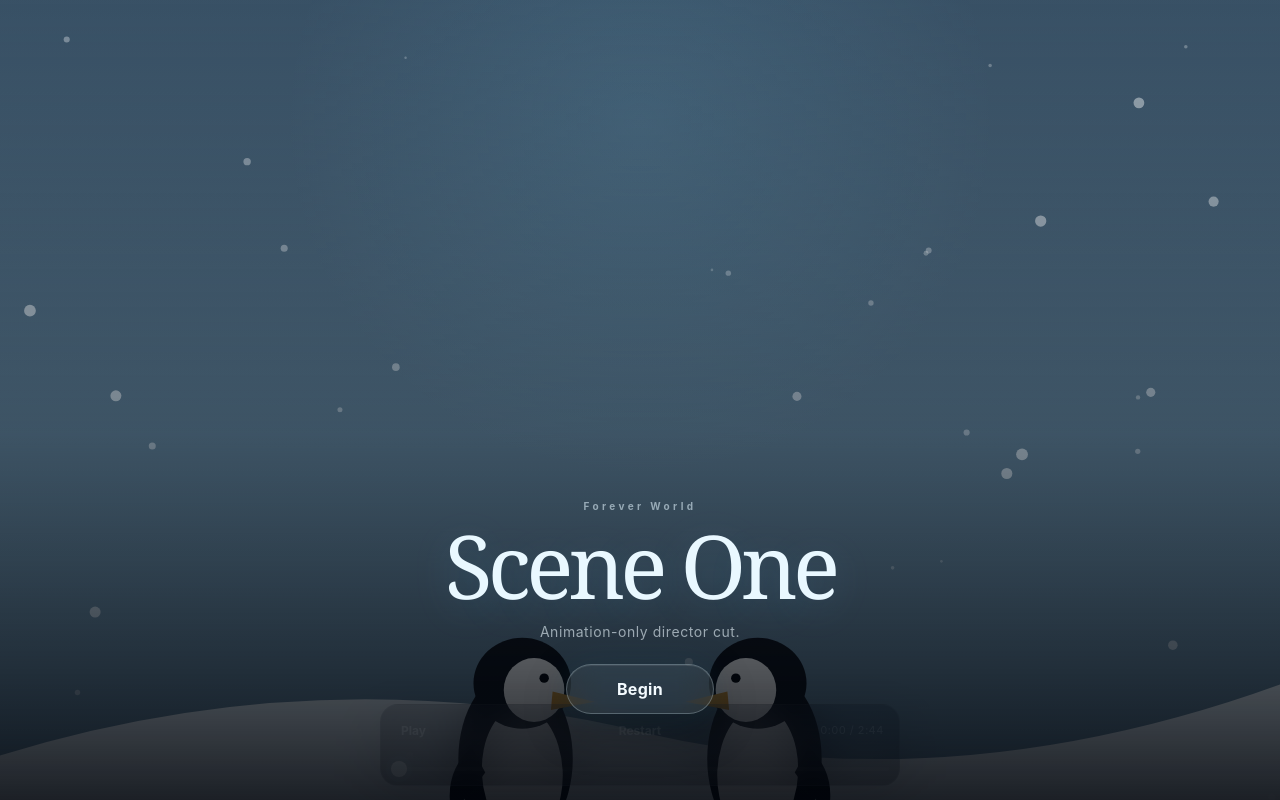
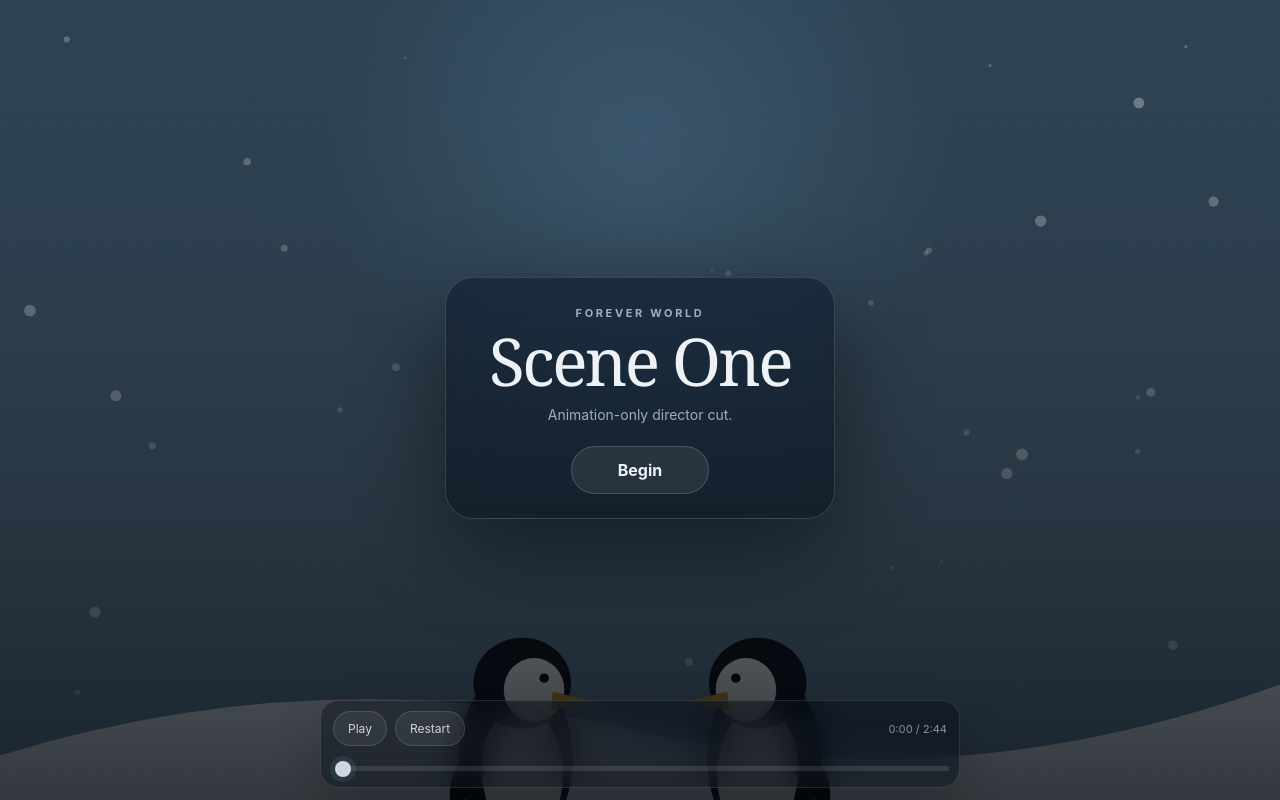
Before and after one commit to hummeljadon-crypto/project5, a plain HTML site: page index.html in a window 1280 px wide. Drawn offline with Linux system fonts and the light colour scheme.

Commit message:
Update styles.css

```diff
--- a/styles.css
+++ b/styles.css
@@ -1,287 +1,131 @@
 :root {
   color-scheme: dark;
-  --ink: #02040a;
-  --ice: #e9f8ff;
-  --ice-soft: rgba(233, 248, 255, 0.7);
-  --line: rgba(218, 243, 255, 0.16);
-  --panel: rgba(2, 7, 15, 0.56);
-  --panel-strong: rgba(2, 7, 15, 0.82);
-  --glow: rgba(119, 211, 255, 0.28);
-  --safe-top: max(14px, env(safe-area-inset-top));
-  --safe-bottom: max(14px, env(safe-area-inset-bottom));
+  --glass: rgba(7, 13, 23, 0.52);
+  --line: rgba(255, 255, 255, 0.14);
+  --text: rgba(248, 251, 255, 0.96);
+  --muted: rgba(230, 238, 248, 0.68);
 }
 
-*,
-*::before,
-*::after {
-  box-sizing: border-box;
+* { box-sizing: border-box; }
+html, body { margin: 0; width: 100%; height: 100%; overflow: hidden; background: #02050a; }
+body { min-height: 100dvh; font-family: Inter, ui-sans-serif, system-ui, -apple-system, BlinkMacSystemFont, "Segoe UI", sans-serif; color: var(--text); }
+button, input { font: inherit; }
+button { -webkit-tap-highlight-color: transparent; }
+
+.stage {
+  position: fixed;
+  inset: 0;
+  overflow: hidden;
+  background: #02050a;
 }
 
-html,
-body {
+#scene {
+  position: absolute;
+  inset: 0;
   width: 100%;
   height: 100%;
-  margin: 0;
-  overflow: hidden;
-  background: var(--ink);
-  color: var(--ice);
-  font-family: Inter, ui-sans-serif, system-ui, -apple-system, BlinkMacSystemFont,
-    "Segoe UI", sans-serif;
-  overscroll-behavior: none;
+  display: block;
+  touch-action: none;
 }
 
-body {
-  min-height: 100dvh;
-}
-
-button,
-input {
-  font: inherit;
-}
-
-button {
-  -webkit-tap-highlight-color: transparent;
-}
-
-.app {
-  position: fixed;
-  inset: 0;
-  isolation: isolate;
-  overflow: hidden;
-  background: #02040a;
-}
-
-.app::after {
+.stage::after {
   content: "";
   position: absolute;
   inset: 0;
-  z-index: 1;
   pointer-events: none;
-  opacity: 0.14;
+  opacity: 0.16;
+  background-image:
+    radial-gradient(circle at 20% 30%, rgba(255,255,255,.07) 0 1px, transparent 1.3px),
+    radial-gradient(circle at 75% 70%, rgba(255,255,255,.05) 0 1px, transparent 1.2px);
+  background-size: 13px 17px, 19px 23px;
   mix-blend-mode: soft-light;
-  background-image:
-    radial-gradient(circle at 20% 10%, rgba(255,255,255,.18) 0 1px, transparent 1.4px),
-    radial-gradient(circle at 70% 30%, rgba(255,255,255,.1) 0 1px, transparent 1.4px);
-  background-size: 13px 13px, 19px 19px;
-}
-
-canvas {
-  position: absolute;
-  inset: 0;
-  z-index: 0;
-  display: block;
-  width: 100%;
-  height: 100%;
-  touch-action: none;
 }
 
 .intro {
   position: absolute;
   inset: 0;
-  z-index: 5;
   display: grid;
-  place-items: end center;
-  padding: var(--safe-top) 22px calc(var(--safe-bottom) + 72px);
+  place-items: center;
+  padding: max(24px, env(safe-area-inset-top)) 22px max(28px, env(safe-area-inset-bottom));
   background:
-    linear-gradient(180deg, rgba(0, 3, 9, 0.08) 0%, rgba(0, 3, 9, 0.3) 54%, rgba(0, 3, 9, 0.88) 100%),
-    radial-gradient(circle at 50% 15%, rgba(131, 215, 255, 0.12), transparent 38%);
-  transition: opacity 700ms cubic-bezier(.2,.75,.2,1), visibility 700ms;
+    radial-gradient(circle at 50% 18%, rgba(126, 204, 255, 0.15), transparent 34%),
+    linear-gradient(180deg, rgba(2, 5, 10, 0.25), rgba(2, 5, 10, 0.78));
+  transition: opacity 520ms ease, visibility 520ms ease;
 }
 
-.intro.is-hidden {
-  opacity: 0;
-  visibility: hidden;
-  pointer-events: none;
-}
+.intro.is-hidden { opacity: 0; visibility: hidden; pointer-events: none; }
 
 .intro__card {
-  width: min(100%, 420px);
-  padding: 0;
+  width: min(88vw, 390px);
+  padding: 28px 24px 24px;
   text-align: center;
-  background: transparent;
-  border: 0;
-  box-shadow: none;
-  backdrop-filter: none;
+  border: 1px solid var(--line);
+  border-radius: 28px;
+  background: linear-gradient(180deg, rgba(17, 27, 43, 0.62), rgba(6, 11, 19, 0.5));
+  box-shadow: 0 28px 90px rgba(0, 0, 0, 0.45);
+  backdrop-filter: blur(18px) saturate(125%);
 }
 
 .intro__eyebrow {
-  margin: 0 0 14px;
-  color: rgba(226, 246, 255, 0.56);
-  font-size: 10px;
+  margin: 0 0 9px;
+  color: var(--muted);
+  font-size: 11px;
   font-weight: 700;
-  letter-spacing: 0.34em;
+  letter-spacing: 0.24em;
+  text-transform: uppercase;
 }
 
-.intro h1 {
-  margin: 0;
-  font-family: Georgia, "Times New Roman", serif;
-  font-size: clamp(54px, 16vw, 88px);
-  font-weight: 400;
-  line-height: 0.9;
-  letter-spacing: -0.055em;
-  text-shadow: 0 8px 42px rgba(101, 207, 255, 0.18);
+.intro h1 { margin: 0; font: 500 clamp(42px, 12vw, 66px)/0.95 Georgia, "Times New Roman", serif; letter-spacing: -0.04em; }
+.intro p:not(.intro__eyebrow) { margin: 14px 0 23px; color: var(--muted); font-size: 14px; }
+
+.intro button,
+.player button {
+  border: 1px solid rgba(255,255,255,.16);
+  color: var(--text);
+  background: rgba(255,255,255,.08);
+  border-radius: 999px;
+  cursor: pointer;
+  transition: transform 140ms ease, background 140ms ease;
 }
-
-.intro p:not(.intro__eyebrow) {
-  margin: 18px 0 24px;
-  color: rgba(235, 249, 255, 0.6);
-  font-size: 14px;
-  letter-spacing: 0.04em;
-}
-
-.intro button {
-  min-width: 148px;
-  padding: 14px 22px;
-  border: 1px solid rgba(224, 247, 255, 0.26);
-  border-radius: 999px;
-  color: #f4fbff;
-  background: rgba(230, 248, 255, 0.08);
-  box-shadow:
-    inset 0 1px 0 rgba(255,255,255,.08),
-    0 16px 46px rgba(0,0,0,.28),
-    0 0 34px rgba(95, 203, 255, 0.08);
-  backdrop-filter: blur(16px) saturate(125%);
-  font-weight: 650;
-  letter-spacing: 0.02em;
-  cursor: pointer;
-  transition: transform 160ms ease, background 160ms ease, border-color 160ms ease;
-}
-
-.intro button:active {
-  transform: scale(0.97);
-  background: rgba(230, 248, 255, 0.14);
-}
+.intro button { min-width: 138px; padding: 13px 20px; font-weight: 700; }
+.player button { padding: 9px 14px; font-size: 12px; }
+.intro button:active, .player button:active { transform: scale(.97); }
 
 .player {
   position: absolute;
-  z-index: 4;
-  left: 50%;
-  bottom: var(--safe-bottom);
-  width: min(calc(100% - 28px), 520px);
-  transform: translateX(-50%);
-  padding: 8px 10px 10px;
+  left: 12px;
+  right: 12px;
+  bottom: max(12px, env(safe-area-inset-bottom));
+  z-index: 3;
+  padding: 10px 12px 12px;
   border: 1px solid var(--line);
   border-radius: 18px;
-  background: linear-gradient(180deg, rgba(9, 20, 36, 0.54), rgba(2, 7, 15, 0.7));
-  box-shadow: 0 18px 54px rgba(0, 0, 0, 0.34);
-  backdrop-filter: blur(20px) saturate(120%);
-  opacity: 0.36;
-  transition: opacity 220ms ease, transform 220ms ease;
+  background: var(--glass);
+  backdrop-filter: blur(16px) saturate(120%);
+  box-shadow: 0 20px 54px rgba(0,0,0,.25);
+  opacity: .82;
+  transition: opacity 180ms ease;
 }
-
-.player:hover,
-.player:focus-within,
-.player:active {
-  opacity: 1;
-}
-
-.player__row {
-  display: grid;
-  grid-template-columns: 74px 1fr 74px;
-  align-items: center;
-  gap: 8px;
-  margin-bottom: 8px;
-}
-
-.player button {
-  min-height: 34px;
-  padding: 7px 10px;
-  border: 0;
-  border-radius: 10px;
-  color: rgba(240, 250, 255, 0.84);
-  background: transparent;
-  font-size: 12px;
-  font-weight: 650;
-  cursor: pointer;
-}
-
-.player button:first-child {
-  justify-self: start;
-}
-
-.player button:last-child {
-  justify-self: end;
-}
-
-.player button:active {
-  background: rgba(255, 255, 255, 0.07);
-}
-
-#timeReadout {
-  justify-self: center;
-  color: rgba(229, 245, 255, 0.66);
-  font-size: 11px;
-  font-variant-numeric: tabular-nums;
-  letter-spacing: 0.04em;
-}
+.player:hover, .player:focus-within { opacity: 1; }
+.player__row { display: flex; align-items: center; gap: 8px; margin-bottom: 9px; }
+.player output { margin-left: auto; color: var(--muted); font-size: 11px; font-variant-numeric: tabular-nums; }
 
 #timeline {
+  --progress: 0%;
+  appearance: none;
   width: 100%;
-  height: 4px;
-  margin: 0;
-  appearance: none;
+  height: 5px;
   border-radius: 999px;
   outline: none;
-  cursor: pointer;
-  background: linear-gradient(
-    90deg,
-    rgba(190, 233, 255, 0.9) var(--progress, 0%),
-    rgba(255, 255, 255, 0.1) var(--progress, 0%)
-  );
+  background: linear-gradient(90deg, rgba(218,244,255,.92) var(--progress), rgba(255,255,255,.13) var(--progress));
 }
-
-#timeline::-webkit-slider-thumb {
-  appearance: none;
-  width: 16px;
-  height: 16px;
-  border: 1px solid rgba(255, 255, 255, 0.72);
-  border-radius: 50%;
-  background: #e6f8ff;
-  box-shadow: 0 0 0 5px rgba(117, 210, 255, 0.1), 0 0 18px rgba(117, 210, 255, 0.28);
-}
-
-#timeline::-moz-range-thumb {
-  width: 16px;
-  height: 16px;
-  border: 1px solid rgba(255, 255, 255, 0.72);
-  border-radius: 50%;
-  background: #e6f8ff;
-  box-shadow: 0 0 0 5px rgba(117, 210, 255, 0.1), 0 0 18px rgba(117, 210, 255, 0.28);
-}
+#timeline::-webkit-slider-thumb { appearance: none; width: 16px; height: 16px; border-radius: 50%; background: #edfaff; border: 2px solid rgba(255,255,255,.55); box-shadow: 0 0 0 5px rgba(120,210,255,.12); }
+#timeline::-moz-range-thumb { width: 16px; height: 16px; border-radius: 50%; background: #edfaff; border: 2px solid rgba(255,255,255,.55); box-shadow: 0 0 0 5px rgba(120,210,255,.12); }
 
 @media (min-width: 760px) {
-  body {
-    background:
-      radial-gradient(circle at 50% 18%, rgba(31, 73, 111, 0.28), transparent 35%),
-      #010308;
-  }
-
-  .app {
-    left: 50%;
-    width: min(100%, 720px);
-    transform: translateX(-50%);
-    box-shadow: 0 0 140px rgba(0, 0, 0, 0.72);
-  }
-}
-
-@media (max-height: 620px) {
-  .intro {
-    padding-bottom: calc(var(--safe-bottom) + 54px);
-  }
-
-  .intro h1 {
-    font-size: clamp(46px, 13vw, 68px);
-  }
-
-  .intro p:not(.intro__eyebrow) {
-    margin: 12px 0 16px;
-  }
+  .player { left: 50%; right: auto; width: min(640px, calc(100vw - 40px)); transform: translateX(-50%); }
 }
 
 @media (prefers-reduced-motion: reduce) {
-  .intro,
-  .intro button,
-  .player {
-    transition: none;
-  }
+  .intro, .intro button, .player button, .player { transition: none; }
 }
```
